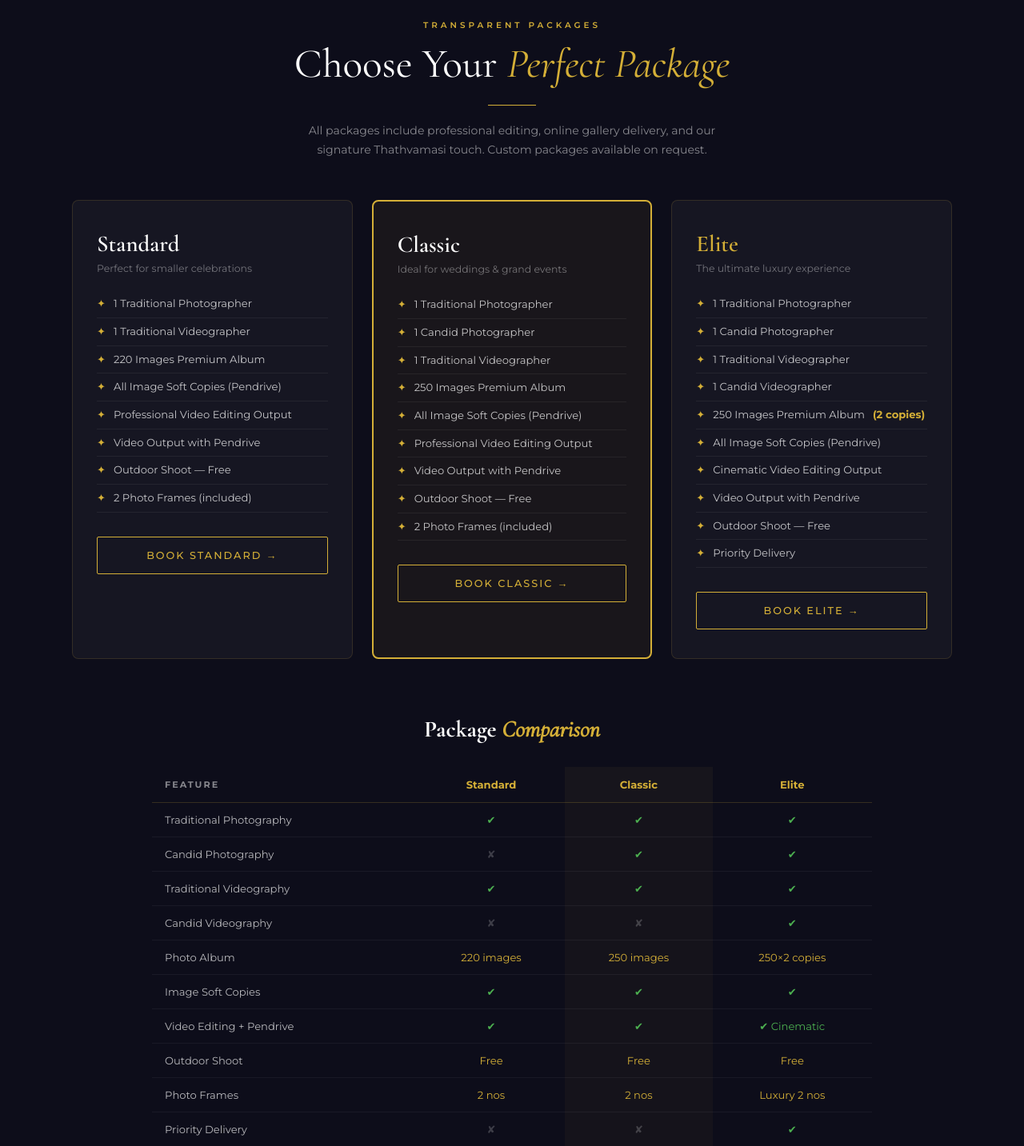
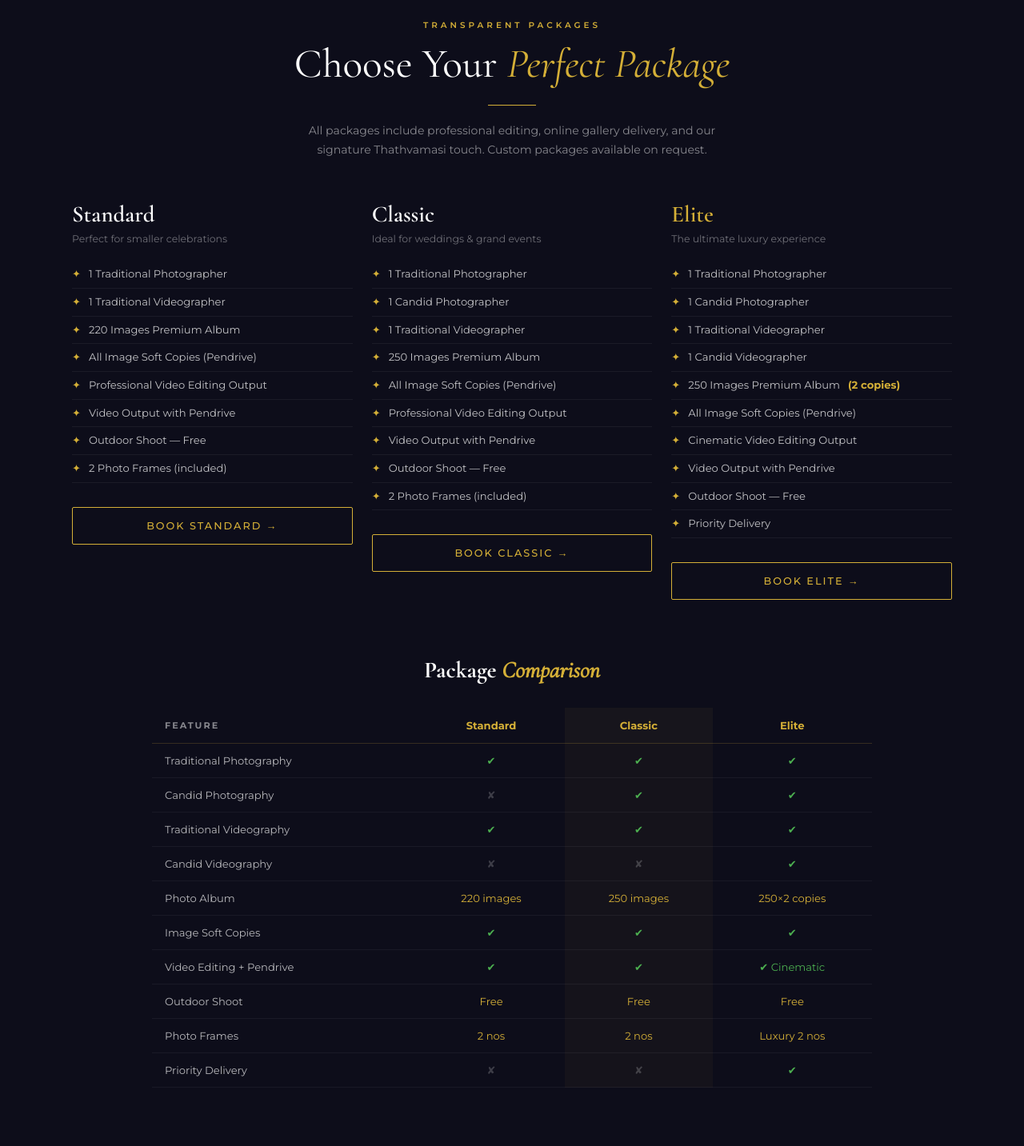
Before and after one commit to Brundha0309/thathvamasi_clicks, a Flask app: page /pricing in a window 1280 px wide. Shown: the part 395-1828 px from the top of the page at 80% size. Run offline with Flask 3, Linux system fonts and the light colour scheme.

Commit message:
remove gold border

```diff
--- a/static/css/style.css
+++ b/static/css/style.css
@@ -346,15 +346,14 @@ section { padding: 100px 40px; }
   grid-template-columns: repeat(auto-fit, minmax(280px, 1fr));
   gap: 24px; margin-top: 50px; max-width: 1100px; margin-inline: auto;
 }
-.pricing-card {
-  background: rgba(255,255,255,0.04);
-  border: 1px solid rgba(212,175,55,0.15);
-  border-radius: 8px; padding: 36px 30px;
-  position: relative; transition: all 0.4s;
-}
-.pricing-card:hover, .pricing-card.featured {
+.pricing-card:hover {
   border-color: var(--gold);
   background: rgba(212,175,55,0.06);
+  transform: translateY(-4px);
+}
+
+.pricing-card.featured {
+  background: rgba(212,175,55,0.02);
   transform: translateY(-4px);
 }
 .pricing-card.featured { border-width: 2px; }
--- a/templates/packages.html
+++ b/templates/packages.html
@@ -40,7 +40,7 @@
     </div>
 
     <!-- CLASSIC (FEATURED) -->
-    <div class="pricing-card featured reveal">
+    <div class="pricing-card reveal">
 
       <div class="pkg-name" >Classic</div>
       <p style="font-size:0.78rem;color:rgba(255,255,255,0.4);margin-bottom:10px">Ideal for weddings & grand events</p>
```
